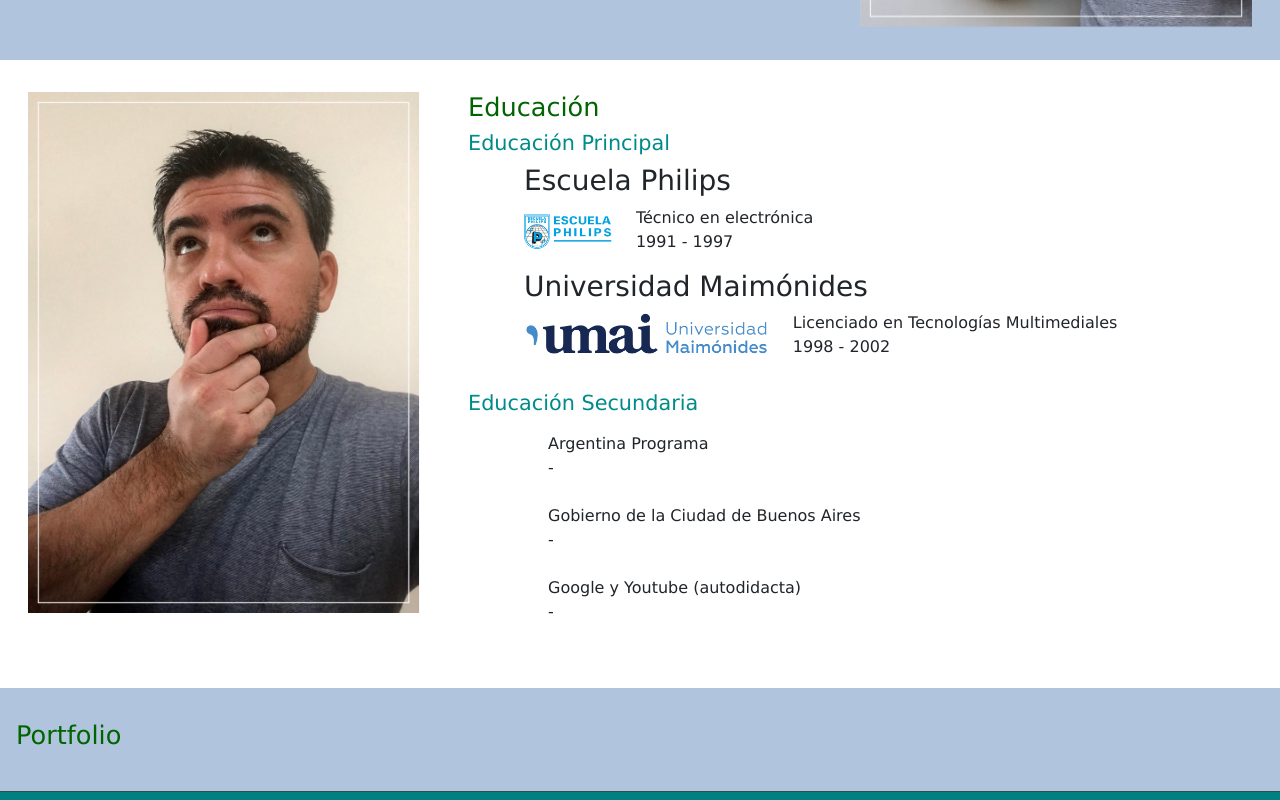
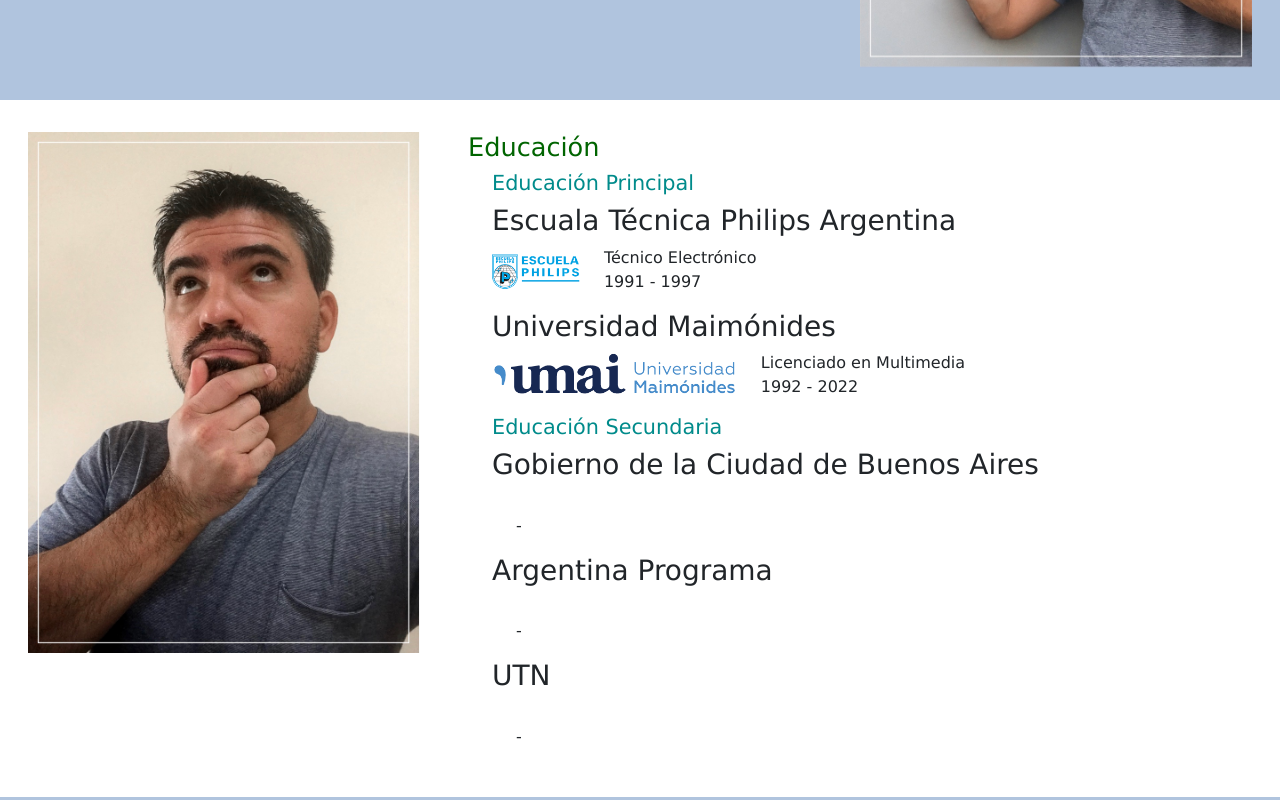
Before and after one commit to PabloMartinezRoca/portfolio-argentina-programa, an Angular app in the folder frontend/: page / in a window 1280 px wide. Shown: the part 1580-2380 px from the top of the page. Built offline with nearby package versions, Linux system fonts and the light colour scheme.

Commit message:
Portfolio dinámico con JSON local

```diff
--- a/frontend/src/app/app.module.ts
+++ b/frontend/src/app/app.module.ts
@@ -10,6 +10,7 @@
 import { EducacionComponent } from './componentes/educacion/educacion.component';
 import { PortfolioComponent } from './componentes/portfolio/portfolio.component';
 import { PieDePaginaComponent } from './componentes/pie-de-pagina/pie-de-pagina.component';
+import { HttpClientModule } from '@angular/common/http';
 
 @NgModule({
   declarations: [
@@ -23,7 +24,8 @@
   ],
   imports: [
     BrowserModule,
-    AppRoutingModule
+    AppRoutingModule,
+    HttpClientModule
   ],
   providers: [],
   bootstrap: [AppComponent]
--- a/frontend/src/app/componentes/educacion/educacion.component.html
+++ b/frontend/src/app/componentes/educacion/educacion.component.html
@@ -9,94 +9,20 @@
           <div class="row">
             <div class="col">
               <h1>Educación</h1>
-              <div>
-                <h2>Educación Principal</h2>
-                <ul>
-                  <li class="list-unstyled">
-                    <div class="container">
-                      <div class="row">
+              <div *ngFor="let tipo of educacion.tipo" class="container-fluid">
+                <h2>{{tipo.nombre}}</h2>
+                <div class="row" *ngFor="let estudio of tipo.estudiosCursados">
                   <div class="col">
-                          <h3>Escuela Philips</h3>
-                        </div>
-                      </div>
+                    <h3>{{estudio.escuela}}</h3>
                     <div class="row">
                       <div class="col-auto"><img alt="" class="logo-escuela"
-                            src="./assets/imagenes/logos-educacion/lg-escuela-philips.png"></div>
+                          [src]="estudio.img"></div>
                       <div class="col">
-                          <p> Técnico en electrónica<br><time>1991</time> - <time>1997</time></p>
+                        <p>{{estudio.titulo}}<br><time>{{estudio.fechaInicio}}</time> - <time>{{estudio.fechaFin}}</time></p>
                       </div>
                     </div>
                   </div>
-                  </li>
-                  <li class="list-unstyled">
-                    <div class="container">
-                      <div class="row">
-                        <div class="col">
-                          <h3>Universidad Maimónides</h3>
                 </div>
-                      </div>
-                      <div class="row">
-                        <div class="col-auto"><img alt="" class="logo-escuela"
-                            src="./assets/imagenes/logos-educacion/lg-umai.png"></div>
-                        <div class="col">
-                          <p> Licenciado en Tecnologías Multimediales<br><time>1998</time> - <time>2002</time></p>
-                        </div>
-                      </div>
-                    </div>
-                  </li>
-                </ul>
-              </div>
-              <div>
-                <h2>Educación Secundaria</h2>
-                <ul>
-                  <li class="list-unstyled">
-                    <div class="container">
-                      <div class="row">
-                        <div class="col">
-                          <h3></h3>
-                        </div>
-                      </div>
-                      <div class="row">
-                        <div class="col-auto"><img alt="" class="logo-escuela" src=""></div>
-                        <div class="col">
-                          <p> Argentina Programa<br><time></time> - <time></time></p>
-                        </div>
-                      </div>
-                    </div>
-                  </li>
-                  <li class="list-unstyled">
-                    <div class="container">
-                      <div class="row">
-                        <div class="col">
-                          <h3></h3>
-                        </div>
-                      </div>
-                      <div class="row">
-                        <div class="col-auto"><img alt="" class="logo-escuela" src=""></div>
-                        <div class="col">
-                          <p> Gobierno de la Ciudad de Buenos Aires<br><time></time> - <time></time></p>
-                        </div>
-                      </div>
-                    </div>
-                  </li>
-                  <li class="list-unstyled">
-                    <div class="container">
-                      <div class="row">
-                        <div class="col">
-                          <h3></h3>
-                        </div>
-                      </div>
-                      <div class="row">
-                        <div class="col-auto"><img alt="" class="logo-escuela" src=""></div>
-                        <div class="col">
-                          <p> Google y Youtube (autodidacta)<br><time></time> - <time></time></p>
-                        </div>
-                      </div>
-                    </div>
-                  </li>
-                </ul>
-
-
               </div>
             </div>
           </div>
--- a/frontend/src/app/componentes/educacion/educacion.component.ts
+++ b/frontend/src/app/componentes/educacion/educacion.component.ts
@@ -1,4 +1,5 @@
 import { Component, OnInit } from '@angular/core';
+import { DatosEducacionService } from 'src/app/servicios/datos-educacion.service';
 
 @Component({
   selector: 'app-educacion',
@@ -7,9 +8,14 @@
 })
 export class EducacionComponent implements OnInit {
 
-  constructor() { }
+  educacion: any = {};
+
+  constructor(private dadtosEducacion:DatosEducacionService) { }
 
   ngOnInit(): void {
+    this.dadtosEducacion.obtenerDatos().subscribe(data => {
+      this.educacion = data["educacion"];
+    })
   }
 
 }
--- a/frontend/src/app/componentes/perfil/perfil.component.html
+++ b/frontend/src/app/componentes/perfil/perfil.component.html
@@ -1,6 +1,5 @@
 <section>
-    <h1>Pablo <strong>Martínez Roca</strong></h1>
-    <p>Licenciado en <strong>Multimedia</strong></p>
-    <p>Profesor de Informática y TIC</p>
-    <p>Emprendedor</p>
+    <h1>{{perfil.nombre}} <strong>{{perfil.apellido}}</strong></h1>
+    <p>{{perfil.fechaNacimiento}}</p>
+    <p *ngFor="let titulo of perfil.titulosAcademicos">{{titulo.nombre}}</p>
   </section>
--- a/frontend/src/app/componentes/perfil/perfil.component.ts
+++ b/frontend/src/app/componentes/perfil/perfil.component.ts
@@ -1,15 +1,19 @@
 import { Component, OnInit } from '@angular/core';
+import { DatosPerfilService } from 'src/app/servicios/datos-perfil.service';
 
 @Component({
   selector: 'app-perfil',
   templateUrl: './perfil.component.html',
-  styleUrls: ['./perfil.component.css']
+  styleUrls: ['./perfil.component.css'],
 })
 export class PerfilComponent implements OnInit {
+  perfil: any = {};
 
-  constructor() { }
+  constructor(private datosPerfil: DatosPerfilService) {}
 
   ngOnInit(): void {
+    this.datosPerfil.cargarDatos().subscribe((data) => {
+      this.perfil = data["persona"];
+    });
   }
-
 }
--- /dev/null
+++ b/frontend/src/app/servicios/datos-educacion.service.ts
@@ -0,0 +1,15 @@
+import { HttpClient } from '@angular/common/http';
+import { Injectable } from '@angular/core';
+import { Observable } from 'rxjs';
+
+@Injectable({
+  providedIn: 'root'
+})
+export class DatosEducacionService {
+
+  constructor(private http:HttpClient) { }
+
+  obtenerDatos():Observable<any> {
+    return this.http.get('./assets/data/educacion.json');
+  }
+}
--- /dev/null
+++ b/frontend/src/app/servicios/datos-perfil.service.ts
@@ -0,0 +1,14 @@
+import { HttpClient } from '@angular/common/http';
+import { Injectable } from '@angular/core';
+import { Observable } from 'rxjs';
+
+@Injectable({
+  providedIn: 'root',
+})
+export class DatosPerfilService {
+  constructor(private http: HttpClient) {}
+
+  cargarDatos(): Observable<any> {
+    return this.http.get('./assets/data/persona.json');
+  }
+}
--- /dev/null
+++ b/frontend/src/assets/data/educacion.json
@@ -0,0 +1,61 @@
+{
+  "educacion": {
+    "tipo": [
+      {
+        "nombre": "Educación Principal",
+        "estudiosCursados": [
+          {
+            "escuela": "Escuala Técnica Philips Argentina",
+            "titulo": "Técnico Electrónico",
+            "img": "./assets/imagenes/logos-educacion/lg-escuela-philips.png",
+            "carrera": "Electrónica",
+            "promedio": "7.12",
+            "fechaInicio": "1991",
+            "fechaFin": "1997"
+          },
+          {
+            "escuela": "Universidad Maimónides",
+            "titulo": "Licenciado en Multimedia",
+            "img": "./assets/imagenes/logos-educacion/lg-umai.png",
+            "carrera": "Licenciatura en Tecnologías Multimediales",
+            "promedio": "7.98",
+            "fechaInicio": "1992",
+            "fechaFin": "2022"
+          }
+        ]
+      },
+      {
+        "nombre": "Educación Secundaria",
+        "estudiosCursados": [
+          {
+            "escuela": "Gobierno de la Ciudad de Buenos Aires",
+            "titulo": "",
+            "img": "",
+            "carrera": "",
+            "promedio": "",
+            "fechaInicio": "",
+            "fechaFin": ""
+          },
+          {
+            "escuela": "Argentina Programa",
+            "titulo": "",
+            "img": "",
+            "carrera": "",
+            "promedio": "",
+            "fechaInicio": "",
+            "fechaFin": ""
+          },
+          {
+            "escuela": "UTN",
+            "titulo": "",
+            "img": "",
+            "carrera": "",
+            "promedio": "",
+            "fechaInicio": "",
+            "fechaFin": ""
+          }
+        ]
+      }
+    ]
+  }
+}
--- /dev/null
+++ b/frontend/src/assets/data/persona.json
@@ -0,0 +1,19 @@
+{
+  "persona": {
+    "nombre": "Pablo",
+    "apellido": "Martínez Roca",
+    "fechaNacimiento": "10/11/1978",
+    "contactoEmail": "pablo.martinezroca@d-mice.com",
+    "titulosAcademicos": [
+      {
+        "nombre": "Licenciado en Multimedia"
+      },
+      {
+        "nombre": "Profesor de Informática y TIC"
+      },
+      {
+        "nombre": "Emprendedor"
+      }
+    ]
+  }
+}
```
Also changed, not shown: 2 other files (tests, documents, lock files or other folders). Lines whose indentation alone changed are shown as unchanged.
